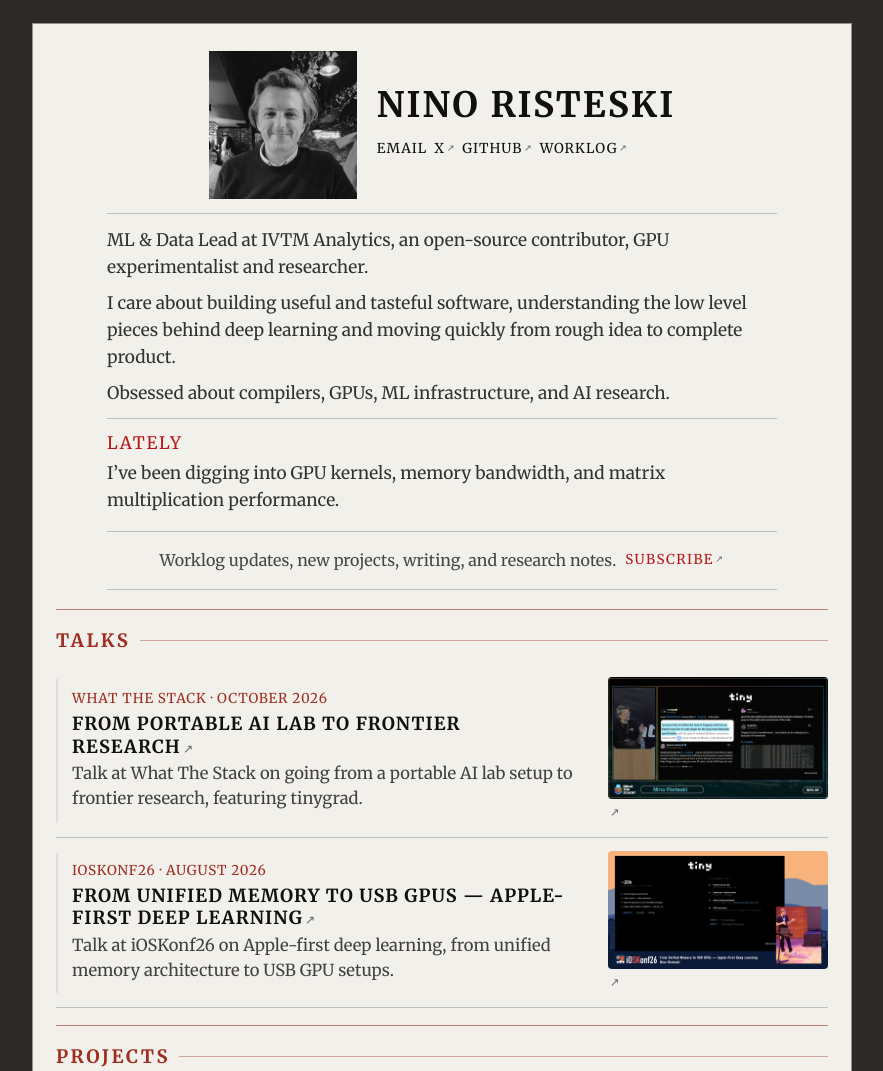
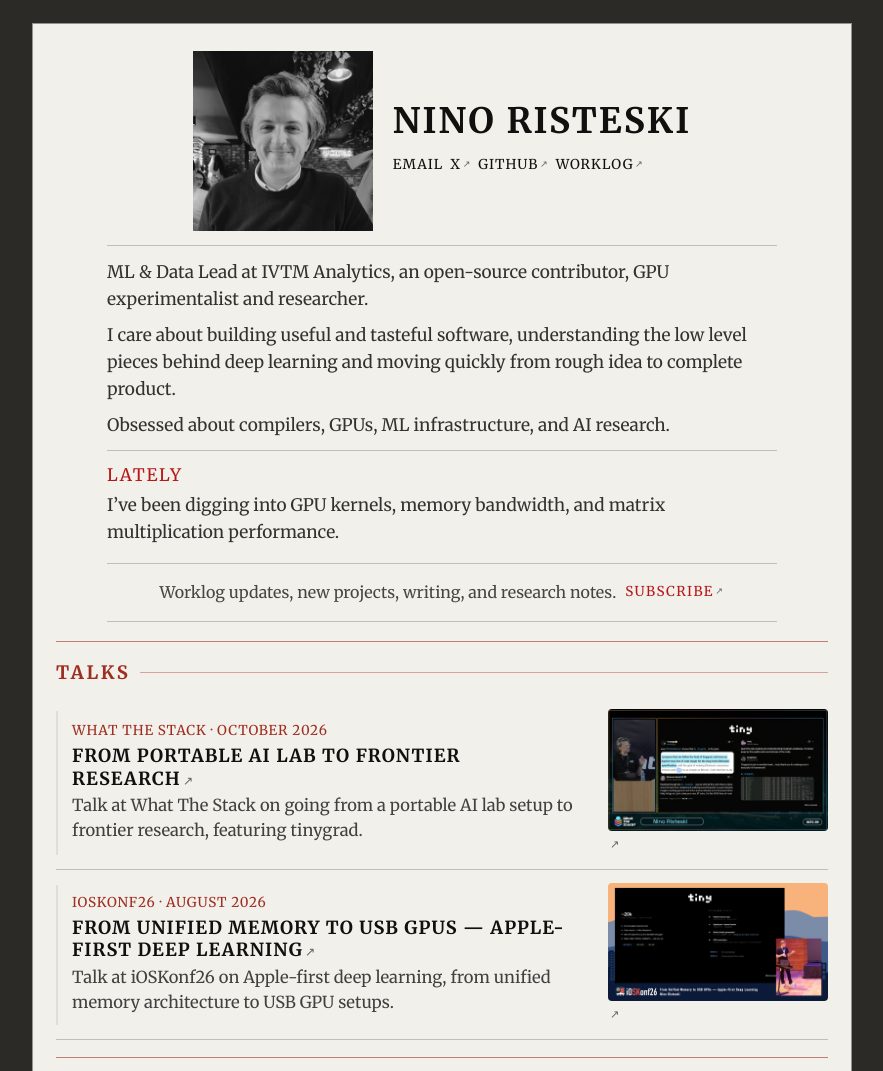
Before and after one commit to NinoRisteski/ninoristeski.github.io, a plain HTML site: page index.html in a window 1280 px wide. Shown: the top 1071 px of the page, without its empty margins (198-1081 px from the left). Drawn offline with Linux system fonts and the light colour scheme.

Commit message:
increase profile photo size further
Co-Authored-By: Claude Sonnet 5 <noreply@anthropic.com>

```diff
--- a/index.html
+++ b/index.html
@@ -5,7 +5,7 @@
   <title>Nino Risteski - ML Engineer</title>
   <meta name="author" content="Nino Risteski">
   <meta name="viewport" content="width=device-width, initial-scale=1.0">
-  <link rel="stylesheet" type="text/css" href="stylesheet.css?v=49">
+  <link rel="stylesheet" type="text/css" href="stylesheet.css?v=50">
   <link rel="icon" type="image/x-icon" href="favicon/favicon.ico">
   <link rel="apple-touch-icon" sizes="180x180" href="favicon/apple-touch-icon.png">
   <link rel="icon" type="image/png" sizes="32x32" href="favicon/favicon-32x32.png">
--- a/stylesheet.css
+++ b/stylesheet.css
@@ -148,8 +148,8 @@ header {
 }
 
 .profile-image {
-  width: 148px;
-  height: 148px;
+  width: 180px;
+  height: 180px;
   overflow: hidden;
 }
 
```
